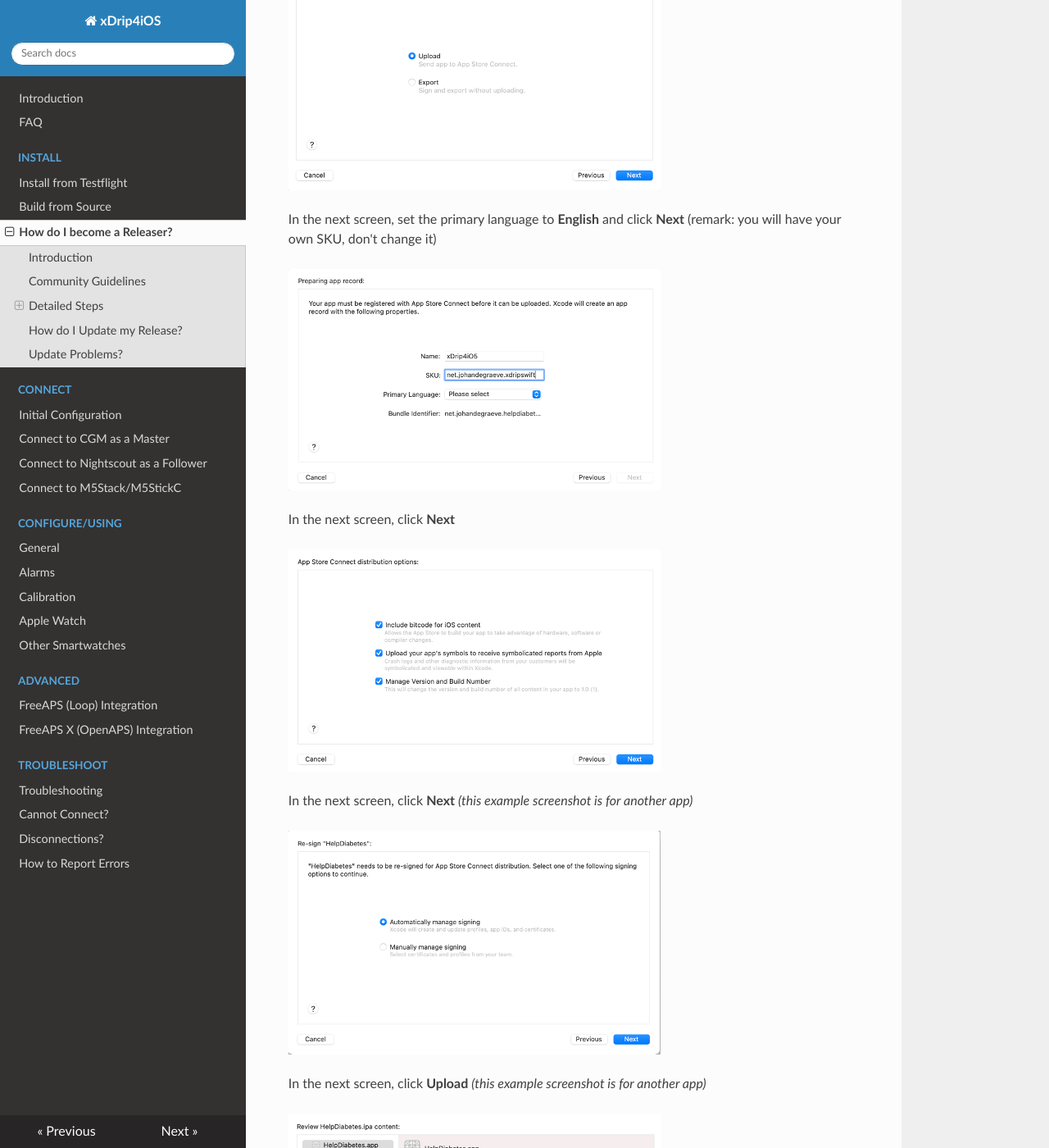
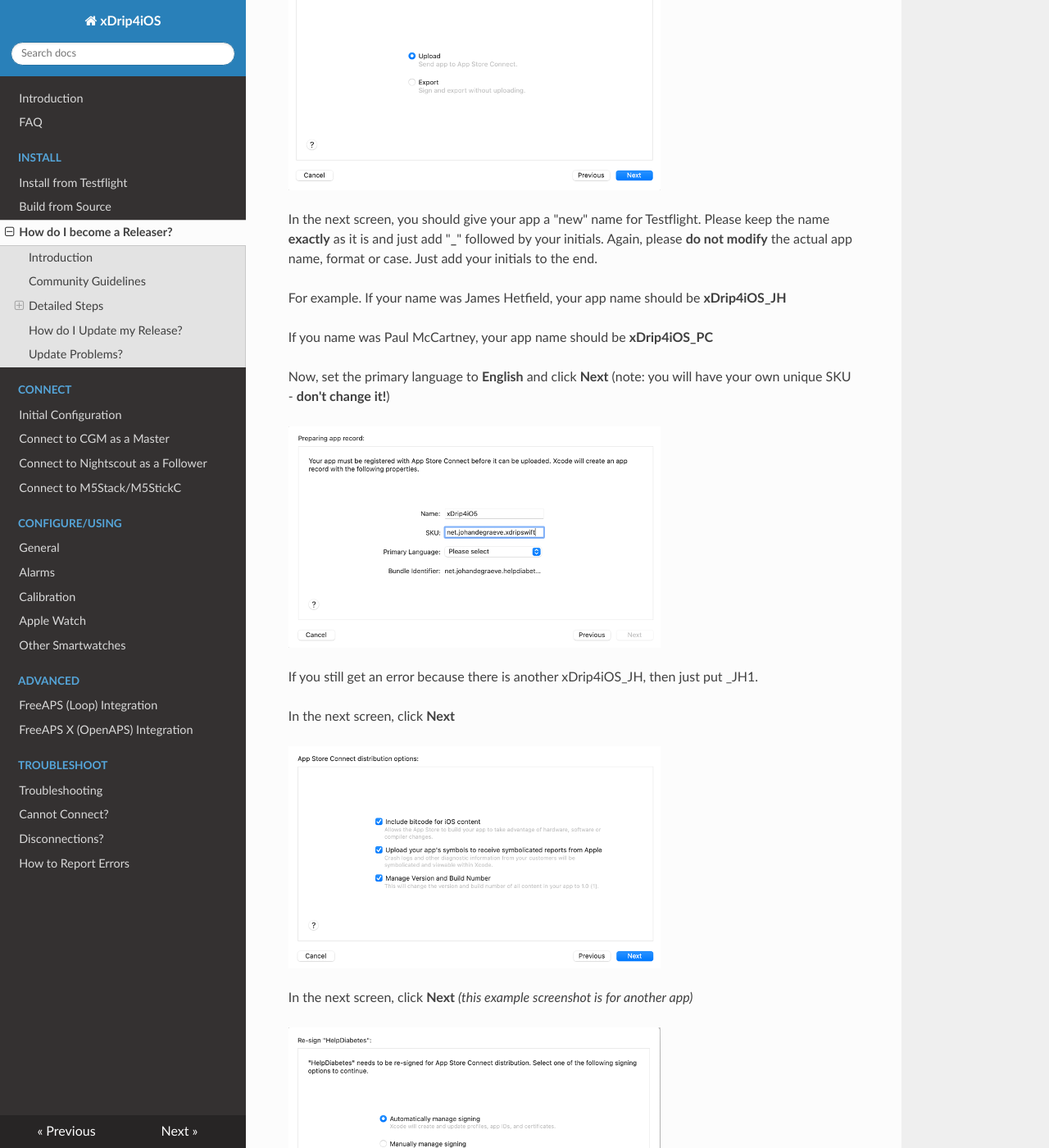
Before and after one commit to paulplant/xdrip4ios_docs, an MkDocs documentation site: the page built from docs/install/personal_testflight.md, in a window 1280 px wide and 1400 px high, scrolled down 3183 px. Shown: the whole window at 82% size. Built offline with MkDocs 1.6.1, drawn with Linux system fonts in a browser that asks for light colours; nearby versions of some CDN libraries; old or Windows-style settings are respelled for this version of MkDocs.

Commit message:
Update personal_testflight.md

```diff
--- a/docs/install/personal_testflight.md
+++ b/docs/install/personal_testflight.md
@@ -68,9 +68,17 @@ In the next screen, **Upload** is selected by default, select **Next**
 
 <img src="../img/Picture4.png" />
 
-In the next screen, set the primary language to **English** and click **Next** (remark: you will have your own SKU, don't change it)
+In the next screen, you should give your app a "new" name for Testflight. Please keep the name **exactly** as it is and just add "**_**" followed by your initials. Again, please **do not modify** the actual app name, format or case. Just add your initials to the end.
+
+For example. If your name was James Hetfield, your app name should be **xDrip4iOS_JH**
+
+If you name was Paul McCartney, your app name should be **xDrip4iOS_PC**
+
+Now, set the primary language to **English** and click **Next** (note: you will have your own unique SKU - **don't change it!**)
 
 <img src="../img/Picture5.png" />
+
+If you still get an error because there is another xDrip4iOS_JH, then just put _JH1.
 
 In the next screen, click **Next**
 
```
